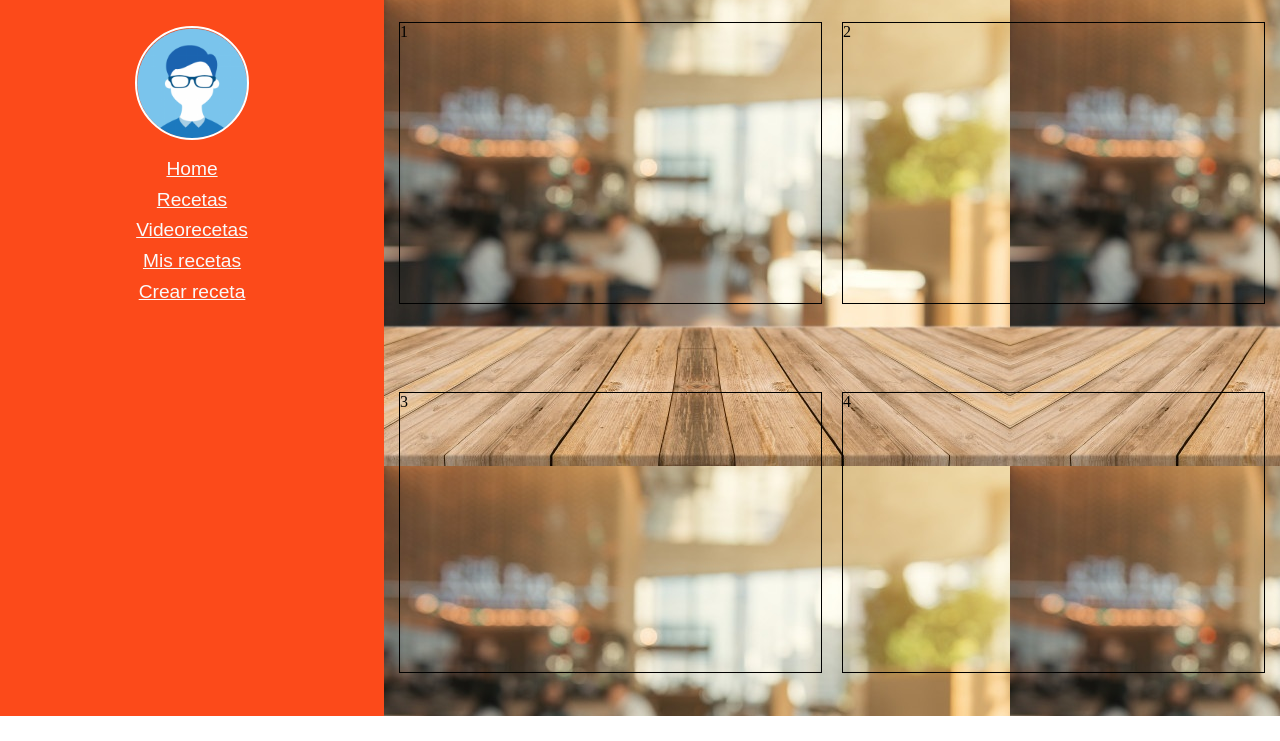
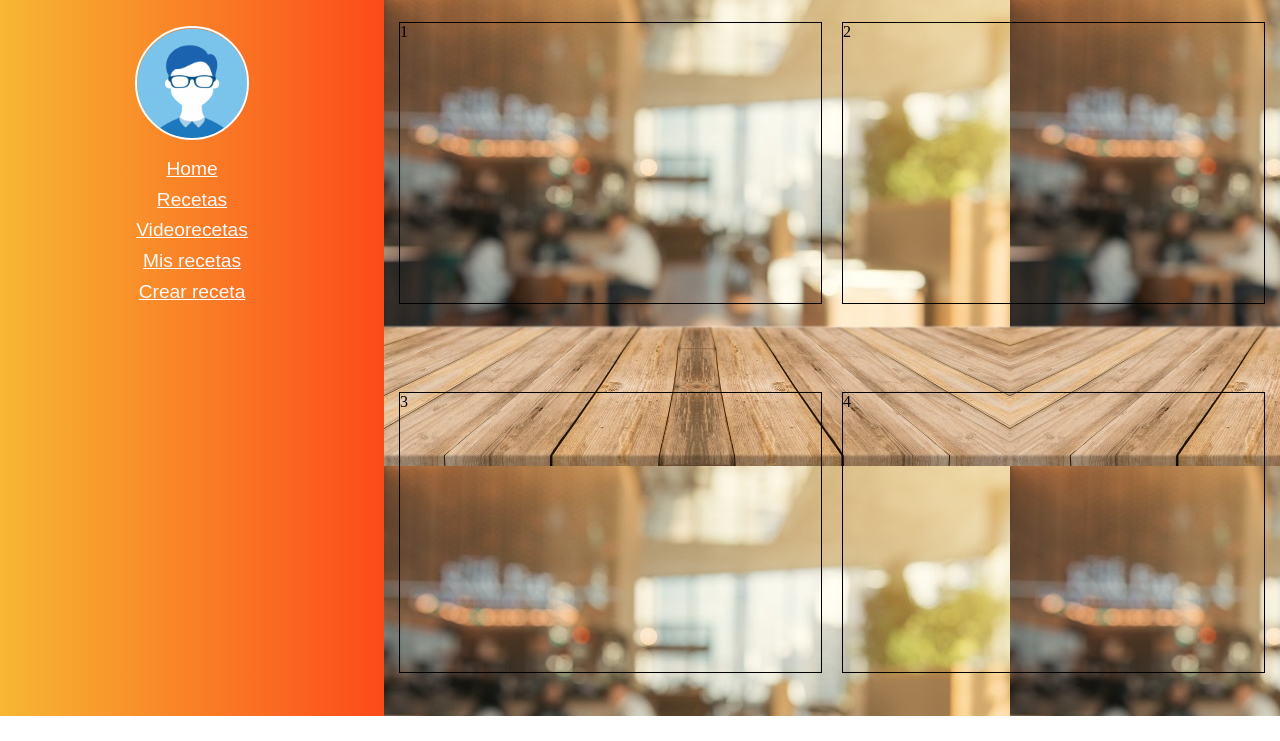
Before and after one commit to montoyaguzman/bedu_social_cocina, a plain HTML site: page dashboard/dashboard.html in a window 1280 px wide. Shown: the part 84-825 px from the top of the page. Drawn offline with Linux system fonts and the light colour scheme.

Commit message:
revisado y cambio en el background

```diff
--- a/dashboard/dashboard.css
+++ b/dashboard/dashboard.css
@@ -19,7 +19,16 @@ html, body {
   width: 30%;
   text-align: center;
   /*border: solid 2px yellow;*/
-  background-color: #fc4a1a;
+  background: -webkit-linear-gradient(
+    to right,
+    #f7b733,
+    #fc4a1a
+  ); /* Chrome 10-25, Safari 5.1-6 */
+  background: linear-gradient(
+    to right,
+    #f7b733,
+    #fc4a1a
+  ); /* W3C, IE 10+/ Edge, Firefox 16+, Chrome 26+, Opera 12+, Safari 7+ */
 }
 
 .containerMainB {
```
Also changed, not shown: styles/styles.css (+10 -1 lines).
